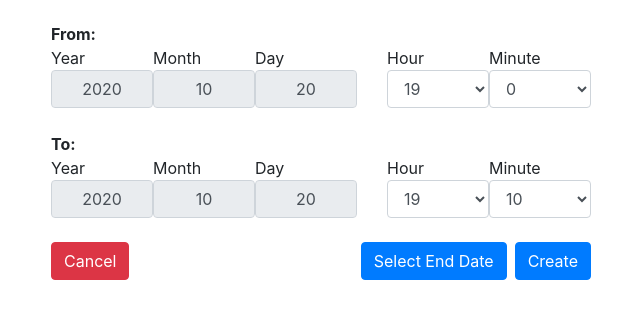
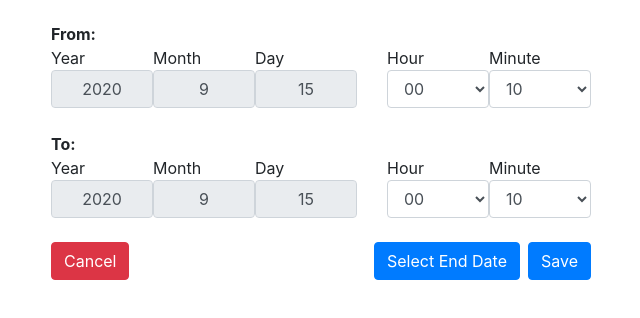
Before and after one commit to Dafali9012/calendar-project, a React (Create React App) app: page / in a window 1280 px wide. Shown: the part 408-726 px from the top of the page, without its empty margins (319-959 px from the left). Built offline with nearby package versions, Linux system fonts and the light colour scheme.

Commit message:
small fixes, end-of-day save, select end date remains

```diff
--- a/src/components/CreateEvent.js
+++ b/src/components/CreateEvent.js
@@ -3,22 +3,52 @@ import { Redirect } from 'react-router-dom';
 
 export default function CreateEvent() {
 
-    const [formData, setFormData] = useState({})
+    const [formData, setFormData] = useState({});
 
     useEffect(()=>{
         console.log("create event mounted")
         // change date values to the date we navigated from
+        let date = new Date();
+        let yearNow = date.getFullYear().toString();
+        let monthNow = date.getMonth().toString();
+        let dayNow = date.getDate().toString();
+        let hourNow = date.getHours().toString();
+        let minuteNow = date.getMinutes().toString();
+
         setFormData({title:'', description:'',
-                    fromYear:'2020', fromMonth:'10', fromDay:'20', fromHour:'19', fromMinute:'0',
-                    toYear:'2020', toMonth:'10', toDay:'20', toHour:'19', toMinute:'10'})
+                    fromYear:yearNow, fromMonth:monthNow, fromDay:dayNow, fromHour:hourNow, fromMinute:Math.ceil(minuteNow/5)*5,
+                    toYear:yearNow, toMonth:monthNow, toDay:dayNow, toHour:hourNow, toMinute:Math.ceil(minuteNow/5)*5});
     },[])
 
     if(formData.title===undefined) return null;
 
-    async function createEvent(e) {
+    // change to previous date adress
+    if(formData.error || formData.done) return <Redirect to='/' />
+
+    async function saveEvent(e) {
         e.preventDefault();
-        // build event object and post to database
 
+        let eventObject = {
+            title:formData.title,
+            description:formData.description,
+            from:formData.fromYear+'-'+formData.fromMonth+'-'+formData.fromDay+'-'+formData.fromHour+'-'+formData.fromMinute,
+            to:formData.toYear+'-'+formData.toMonth+'-'+formData.toDay+'-'+formData.toHour+'-'+formData.toMinute
+        }
+
+        /* disabled for testing
+        let result = await(await fetch('/api/event', {
+            method:'POST',
+            body:JSON.stringify(eventObject),
+            headers:{
+                'Content-Type':'application/json'
+            }
+        })).json();
+
+        console.log(result);
+        */
+        console.log(eventObject);
+
+        setFormData({done:true});
     }
 
     /*
@@ -27,21 +57,20 @@ export default function CreateEvent() {
     }
     */
 
-    // change to previous date adress
-    const cancel = () => { return <Redirect to='/'/> }
+    const cancel = () => setFormData({done:true});
 
     const handleInputChange = e => setFormData({
         ...formData,
         [e.currentTarget.name]:e.currentTarget.value
-    })
+    });
 
     return (
         <div className="row justify-content-center">
-            <form className="col-6" onSubmit={createEvent}>
+            <form className="col-6" onSubmit={saveEvent}>
                 <h3 className="my-4">Create Event</h3>
                 <div className="form-group">
                     <label className="w-100"><strong>Title:</strong>
-                        <input className="form-control" name="title" type="text" onChange={handleInputChange} />
+                        <input className="form-control" name="title" type="text" onChange={handleInputChange} required />
                     </label>
                 </div>
                 <div className="form-group">
@@ -57,16 +86,18 @@ export default function CreateEvent() {
                             <div className="col padl-0">Day<input className="form-control text-center" name="fromDay" type="number" value={formData.fromDay} disabled /></div>
                             <div className="col padr-0">Hour
                                 <select className="form-control" name="fromHour" defaultValue={formData.fromHour} onChange={handleInputChange}>
-                                    {[...Array(24).keys()].map(num =>
-                                        <option key={num+1} value={num+1}>{num+1}</option>
-                                    )}
+                                    {[...Array(24).keys()].map(num => {
+                                        let number = num.toString().length===1?'0'+num:num;
+                                        return <option key={number} value={number}>{number}</option>
+                                    })}
                                 </select>
                             </div>
                             <div className="col padl-0">Minute
                                 <select className="form-control" name="fromMinute" defaultValue={formData.fromMinute} onChange={handleInputChange}>
-                                    {[...Array(12).keys()].map(num =>
-                                        <option key={(num)*5} value={(num)*5}>{(num)*5}</option>
-                                    )}
+                                    {[...Array(12).keys()].map(num => {
+                                        let number = (num*5).toString().length===1?'0'+(num*5):(num*5);
+                                        return <option key={number} value={number}>{number}</option>
+                                    })}
                                 </select>
                             </div>
                         </div>
@@ -80,16 +111,18 @@ export default function CreateEvent() {
                             <div className="col padl-0">Day<input className="form-control text-center" name="toDay" type="number" value={formData.fromDay} disabled /></div>
                             <div className="col padr-0">Hour
                                 <select className="form-control" name="toHour" defaultValue={formData.toHour} onChange={handleInputChange}>
-                                    {[...Array(24).keys()].map(num =>
-                                        <option key={num+1}>{num+1}</option>
-                                    )}
+                                    {[...Array(24).keys()].map(num => {
+                                        let number = num.toString().length===1?'0'+num:num;
+                                        return <option key={number} value={number}>{number}</option>
+                                    })}
                                 </select>
                             </div>
                             <div className="col padl-0">Minute
                                 <select className="form-control" name="toMinute" defaultValue={formData.toMinute} onChange={handleInputChange}>
-                                    {[...Array(12).keys()].map(num =>
-                                        <option key={(num)*5} value={(num)*5}>{(num)*5}</option>
-                                    )}
+                                    {[...Array(12).keys()].map(num => {
+                                        let number = (num*5).toString().length===1?'0'+(num*5):(num*5);
+                                        return <option key={number} value={number}>{number}</option>
+                                    })}
                                 </select>
                             </div>
                         </div>
@@ -97,12 +130,12 @@ export default function CreateEvent() {
                 </div>
                 <div className="float-right">
                     <button className="btn btn-primary" type="button">Select End Date</button>
-                    <button className="btn btn-primary ml-2" type="submit">Create</button>
+                    <button className="btn btn-primary ml-2" type="submit">Save</button>
                 </div>
                 <div className="float-left">
                     <button className="btn btn-danger" type="button" onClick={cancel}>Cancel</button>
                 </div>
             </form>
         </div>
-    )
+    );
 }
```
